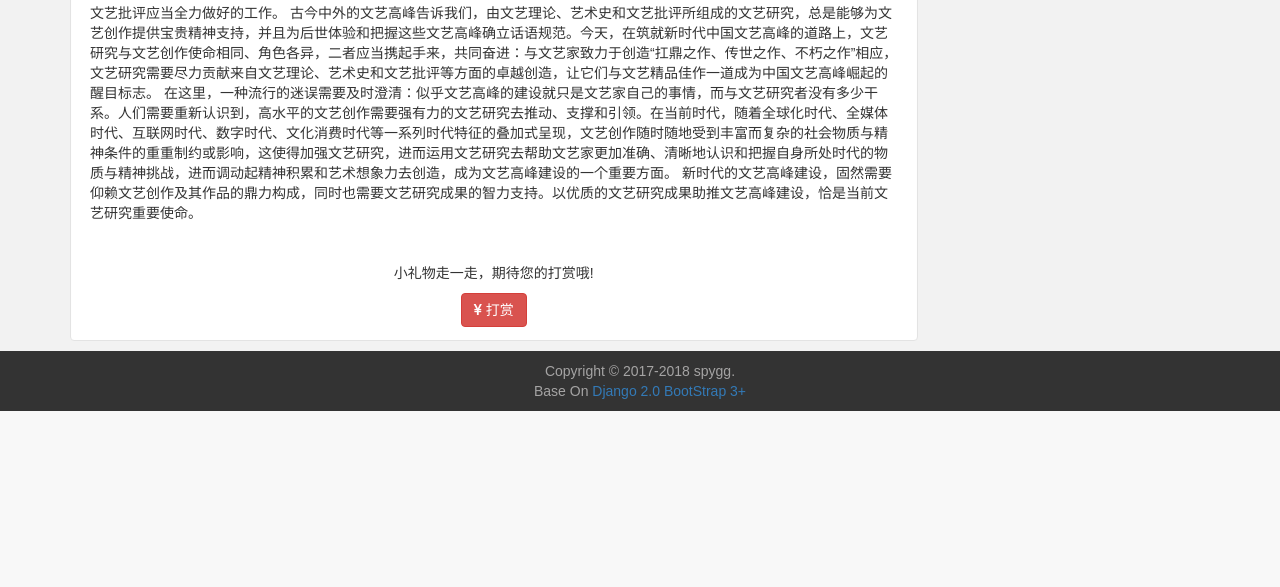
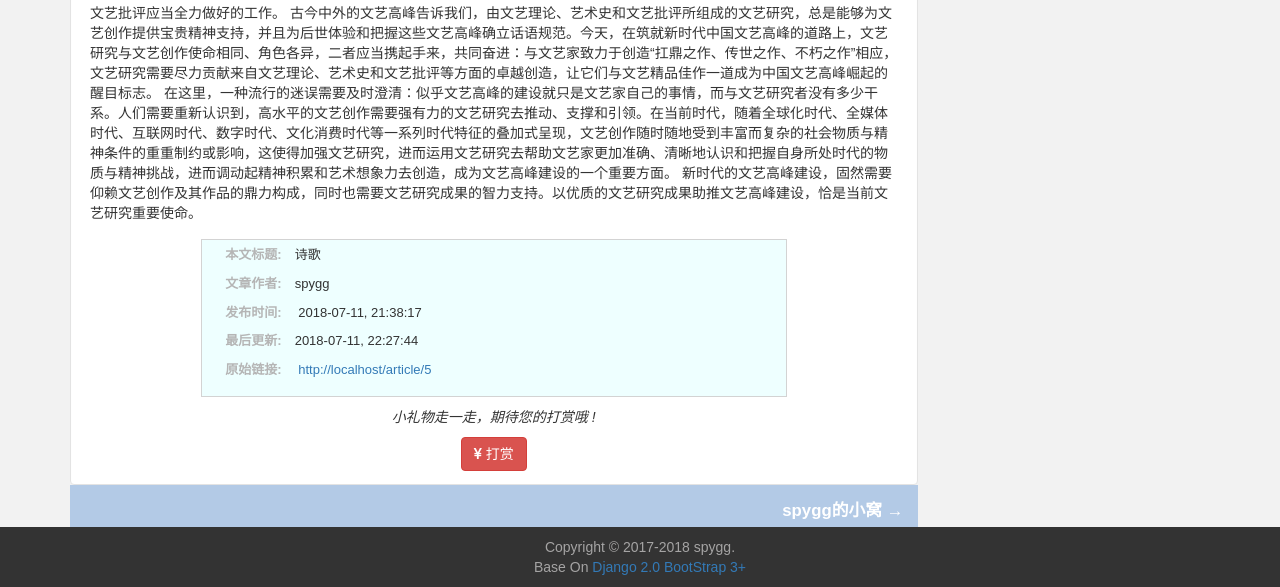
Before and after one commit to spygg/liusblog, a Django app: page /article/5 in a window 1280 px wide. Shown: the part 961-1548 px from the top of the page. Before the commit the page ends 1372 px from the top, so only its background shows below. Run offline with Django 3.2, Linux system fonts and the light colour scheme; data comes from the database, SQL or seed files in the repository; both versions use the stored data as it was after the commit; some libraries are stand-ins or nearby versions.

Commit message:
上下文

```diff
--- a/blog/models.py
+++ b/blog/models.py
@@ -17,7 +17,10 @@ class Blog(models.Model):
     last_modify_time = models.DateTimeField(auto_now = True)
 
     def __str__(self):
-        return self.tilte
+        return self.title
+
+    def get_full_url(self):
+        return "http://1234.com"
 
     class Meta:
         ordering = ['-created_time']
--- a/blog/templates/article_detail.html
+++ b/blog/templates/article_detail.html
@@ -47,18 +47,27 @@
         {{ article.content|safe}}
     </div>
 
+    {# 版权区域 #}
+    <div class="copyright hidden-xs">
+      <p class="copyright-p"><span class="copyright-strong">本文标题:</span>{{ article.title }}</p>
+      <p class="copyright-p"><span class="copyright-strong">文章作者:</span>{{ article.author}}</p>
+      <p class="copyright-p"><span class="copyright-strong">发布时间:</span> {{ article.created_time|date:"Y-m-d, G:i:s" }}</p>
+      <p class="copyright-p"><span class="copyright-strong">最后更新:</span>{{ article.last_modify_time|date:"Y-m-d, G:i:s" }}</p>
+      <p class="copyright-p"><span class="copyright-strong">原始链接:</span> <a href="">{{ url }}</a></p>
+    </div>
+
     <!-- 打赏 -->
     <div class="sponsor">
       <div class="sponsor-title">
-                <p>小礼物走一走，期待您的打赏哦!</p>
+        <p>小礼物走一走，期待您的打赏哦 !</p>
       </div>
       <div class="btn btn-danger sponsor-btn" data-target="#loginModal" data-toggle="modal">
         <i class="fa fa-jpy" aria-hidden="true"></i>
         <span>打赏</span>
       </div>
+    </div>
 
 
-            </div>
 
     <!-- modal -->
     <div class="modal fade" id="loginModal" tabindex="-1" role="dialog"  aria-hidden="true">
@@ -99,6 +108,22 @@
     <!-- 打赏结束 -->
   </div><!-- 某一篇文章结束 -->
 
+  {# 上下篇 #}
+  <div class="article-nav">
+    <span class='pre-article'>
+      {% if prev_article.title %}
+        <a href="{% url 'article_detail' prev_article.id %}">← {{ prev_article.title }} </a>
+      {% endif %}
+    </span>
+
+    <span class='next-article'>
+
+      {% if next_article.title %}
+        <a href="{% url 'article_detail' next_article.id %}">{{ next_article.title }} →</a>
+      {% endif %}
+
+    </span>
+  </div>
 {% endblock %}
 
 {% block right_area%}
--- a/blog/views.py
+++ b/blog/views.py
@@ -11,8 +11,14 @@ def home(request):
 
 
 def article_detail(request, id):
-    print('get %d' % id)
     content = {}
-    content['article'] = get_object_or_404(Blog, pk=id)
-    print(content['article'].title)
+
+    blog = get_object_or_404(Blog, pk=id)
+    content['article'] = blog
+    content['prev_article'] = Blog.objects.filter(created_time__gt = blog.created_time).last()
+    content['next_article'] = Blog.objects.filter(created_time__lt = blog.created_time).first()
+    content['url'] = request.get_raw_uri()
+    # print(dir(request.META))
+    # print(request.META.values())
+    # print(request.get_raw_uri())
     return render(request, 'article_detail.html', content)
--- a/liusblog/settings.py
+++ b/liusblog/settings.py
@@ -106,7 +106,7 @@ AUTH_PASSWORD_VALIDATORS = [
 
 LANGUAGE_CODE = 'zh-hans'
 
-TIME_ZONE = 'UTC'
+TIME_ZONE = 'Asia/Shanghai'
 
 USE_I18N = True
 
--- a/static/css/article_detail.css
+++ b/static/css/article_detail.css
@@ -1,3 +1,30 @@
+.copyright{
+    width: 85%;
+    max-width: 45em;
+    margin: 1.2em auto 0;
+    padding: 0.5em 1.8em;
+    border: 1px solid #d3d3d3;
+    font-size: 0.93em;
+/*    line-height: 1.6em;*/
+    word-break: break-all;
+    background: rgba(200,255,255,0.3);
+    vertical-align: baseline;
+/*    text-overflow:ellipsis;*/
+
+}
+
+.copyright-strong{
+    display: inline-block;
+    /*width: 5.8em;*/
+    margin-right: 1em;
+    color: #b5b5b5;
+    font-weight: bold;
+}
+
+/*.copyright-p{
+    margin:0px;
+}*/
+
 .reward{
     position: relative;
 }
@@ -12,7 +39,7 @@
     /*position: relative;*/
     margin-left: auto;
     margin-right: auto;
-    margin-top: 40px;
+    margin-top: 10px;
     margin-bottom: 10px;
     text-align: center;
 /*    display: block;
@@ -23,6 +50,10 @@
 .sponsor-qr-code img{
     max-width: 100%;
 
+}
+
+.sponsor-title{
+    font-style: italic;
 }
 
 .sponsor-qr-code p{
@@ -60,3 +91,55 @@
 .popover-qr-code:hover{
     transform: scale(1.1);
 }
+
+.article-area-article{
+    margin-bottom: 0px;
+}
+.article-nav{
+
+    width: 100%;
+    height: 2.5em;
+    padding-top: 1em;
+    padding-bottom: 2em;
+    background: rgba(158,188,226,0.75);
+}
+
+.pre-article{
+    padding-left: 1em;
+    text-align: left;
+    float: left;
+    display: inline-block;
+}
+
+.next-article{
+    padding-right: 1em;
+    text-align: right;
+    float: right;
+    display: inline-block;
+}
+
+.article-nav a{
+    font-size: 1.2em;
+    color: #fff;
+    font-weight: bold;
+    text-overflow:ellipsis;
+
+}
+
+.article-nav a:hover{
+    font-style: italic;
+
+
+}
+
+div.article-nav:hover, div.article-nav.hover{
+    background: #93b5e0;
+    cursor: pointer;
+}
+
+/*div:hover,div.hover {
+   color:#fff;
+   background:#0099FF;
+   border:1px solid #000;
+
+}*/
--- a/static/css/base.css
+++ b/static/css/base.css
@@ -8,6 +8,7 @@ html, body{
     padding: 0;
     font-family: Arial,Helvetica,sans-serif,"Hiragino Sans GB","WenQuanYi Zen Hei",Microsoft Yahei,"微软雅黑";
 }
+
 li{
     display: list-item;
 }
@@ -18,10 +19,18 @@ li{
     text-shadow: 1px 2px 5px rgba(255, 255, 255, 0.1), 0px 0px 30px rgba(255, 255, 255, 0.125);
 }
 
+a:visited{
+    text-decoration: none;
+}
+
 
 a:hover {
     text-decoration: none;
     /*color: rgb(0, 0, 255);*/
+}
+
+a:active{
+    text-decoration: none;
 }
 
 .h1, h1 {
@@ -148,7 +157,7 @@ a:hover {
     background-color:rgba(160, 160, 100, 0.6);
     padding:4px;
     border-radius:4px;
-    font-size:14px;
+    /*font-size:14px;*/
     color:#EEE;
 }
 
--- a/templates/base.html
+++ b/templates/base.html
@@ -45,7 +45,7 @@
 
         <div class="collapse navbar-collapse" id="bs-example-navbar-collapse-1">
           <ul class="nav navbar-nav">
-            <li class="active"><a href="index.html">{# <span class="glyphicon glyphicon-home"></span> #}首页</a></li>
+            <li class="active"><a href="{% url 'home' %}">{# <span class="glyphicon glyphicon-home"></span> #}首页</a></li>
             <li class="dropdown">
               <a href="#" class="dropdown-toggle" data-toggle="dropdown" role="button" aria-haspopup="true" aria-expanded="false">Qt<span class="caret"></span></a>
               <ul class="dropdown-menu">
```
Also changed, not shown: db.sqlite3, 1 other file. Lines whose indentation alone changed are shown as unchanged.
